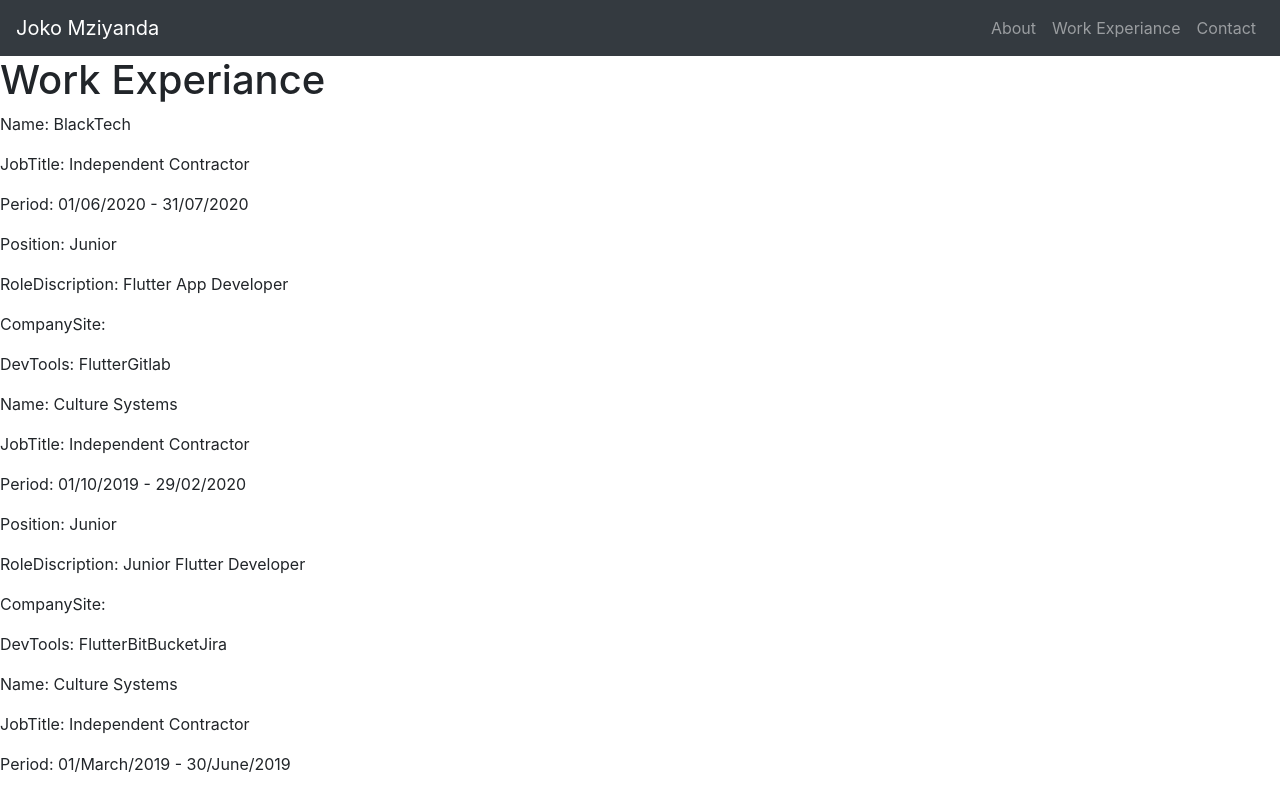
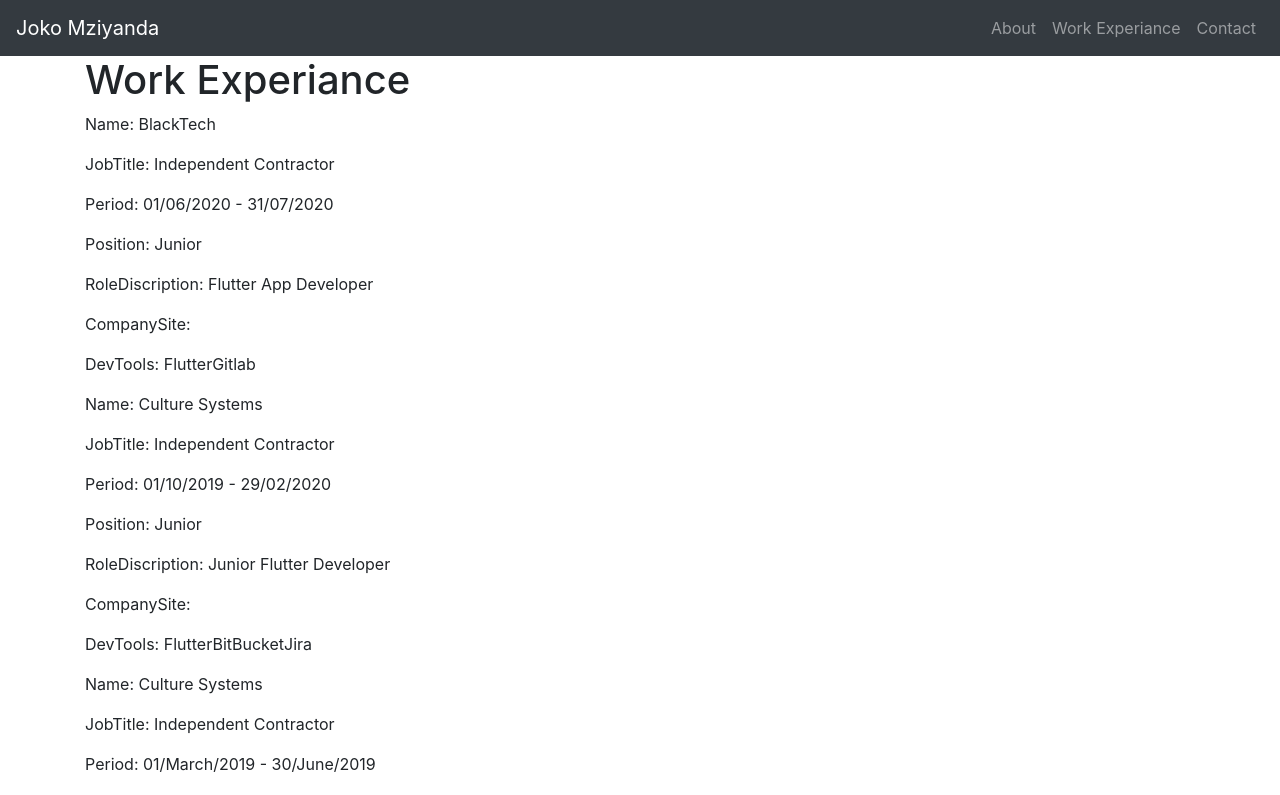
Before and after one commit to mziyandajoko/resume, a React (Create React App) app: page /pages/WorkExperiance in a window 1280 px wide. Shown: the top 795 px of the page. Built offline with nearby package versions, Linux system fonts and the light colour scheme.

Commit message:
removes bottom scroll

```diff
--- a/src/pages/About.jsx
+++ b/src/pages/About.jsx
@@ -55,8 +55,8 @@
             </Row>
           </div>
         </Jumbotron>
+
         <Layout>
-
         <section>
           <AlertDismissible />
           <Row>
@@ -91,7 +91,6 @@
             </Col>
           </Row>
         </section>
-        </Layout>
         <Wrapper>
           <CenteredHeader>I can help</CenteredHeader>
           <h6>I'm currently available for freelance or permanent work</h6>
@@ -108,6 +107,7 @@
           <Button href="/pages/Contact">Message Me</Button>
         </Wrapper>
         <br/>
+        </Layout>
       </React.Fragment>
     );
   }
--- a/src/pages/Contact.jsx
+++ b/src/pages/Contact.jsx
@@ -1,11 +1,11 @@
 import React from "react";
-import Footer from "../components/Footer";
+import Layout from '../components/Layout'
 import { Row, Col, Form, Button } from "react-bootstrap";
 import styled from "styled-components";
 
 function Contact(params) {
   return (
-    <>
+    <Layout>
       <h1>Contact page </h1>
       <Form>
         <Row>
@@ -31,8 +31,7 @@
           <Button type="submit">Submit</Button>
         </Col>
       </Form>
-      <Footer />
-    </>
+    </Layout>
   );
 }
 
--- a/src/pages/WorkExperiance.jsx
+++ b/src/pages/WorkExperiance.jsx
@@ -1,4 +1,5 @@
 import React from "react";
+import Layout from '../components/Layout'
 import LoadWorkData from "../components/LoadWorkData";
 import WorkData from "../dataFiles/WorkData";
 import Footer from "../components/Footer";
@@ -10,9 +11,10 @@
 
   return (
     <React.Fragment>
+      <Layout>
       <h1>Work Experiance</h1>
       <span>{data}</span>
-      <Footer />
+      </Layout>
     </React.Fragment>
   );
 }
```
